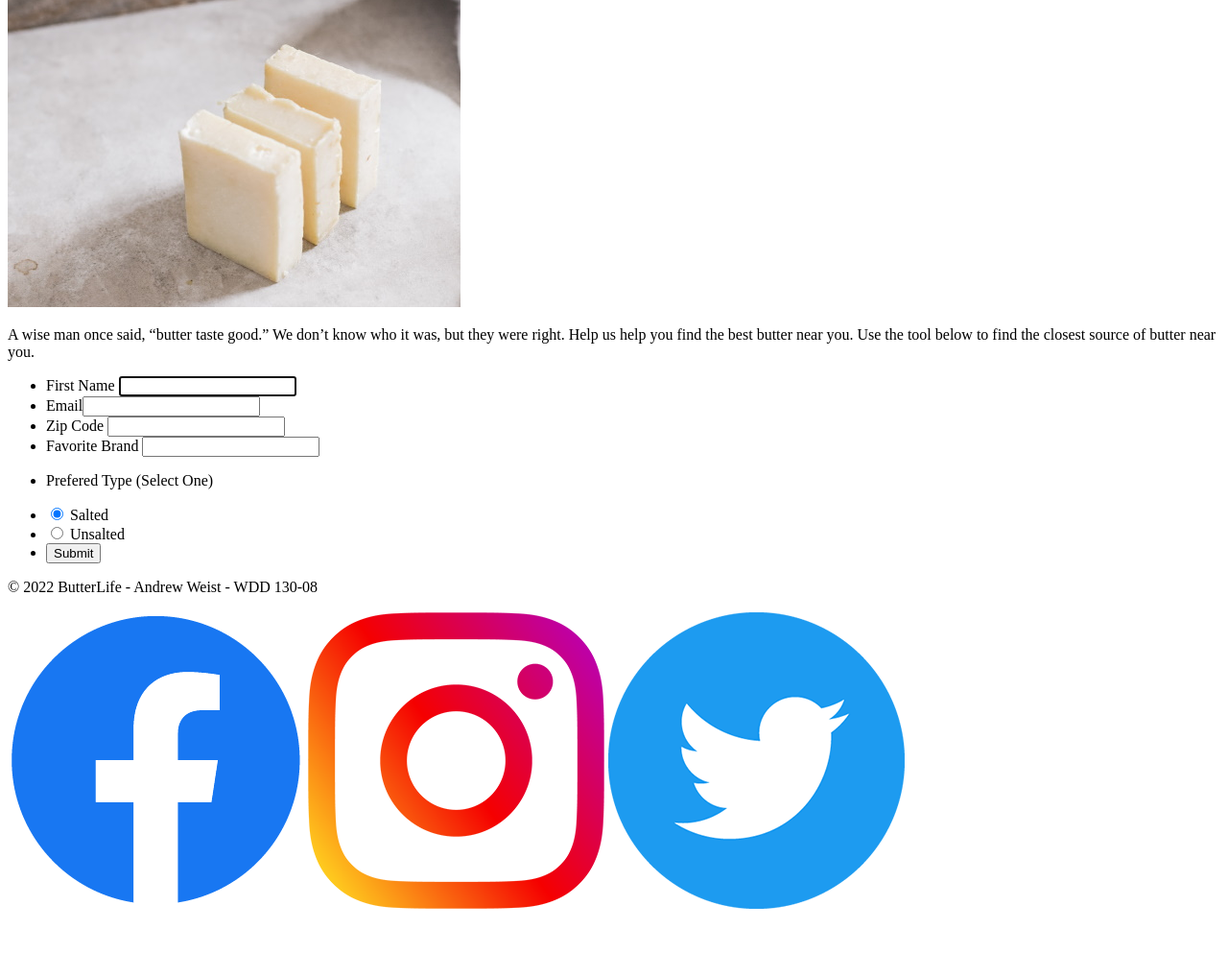
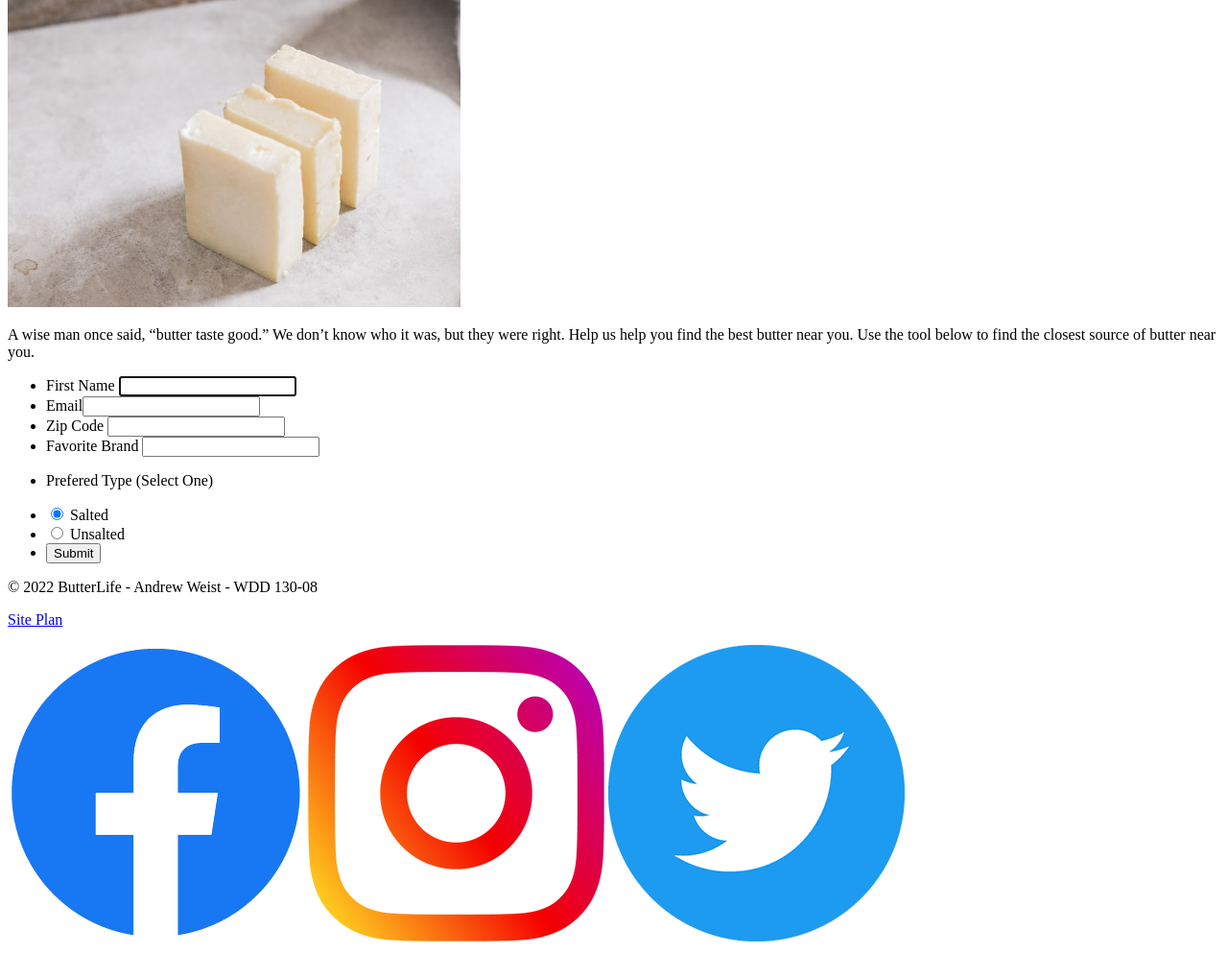
Before and after one commit to nullparrot/butterlife, a plain HTML site: page butter-tool.html in a window 1280 px wide. Shown: the part 1400-2393 px from the top of the page at 96% size. Before the commit the page ends 2359 px from the top, so only its background shows below. Drawn offline with Linux system fonts and the light colour scheme.

Commit message:
add site plan link to footers

```diff
--- a/butter-tool.html
+++ b/butter-tool.html
@@ -87,6 +87,7 @@
       <footer>
         <div class="footer">
           <p id="copyright">© 2022 ButterLife - Andrew Weist - WDD 130-08</p>
+          <a href="site-plan.html"><p>Site Plan</p></a>
           <div class="social">
             <a href="https://www.facebook.com"
               ><img
```
Also changed, not shown: faq.html (+1 -0 lines), tutorials.html (+1 -0 lines).
